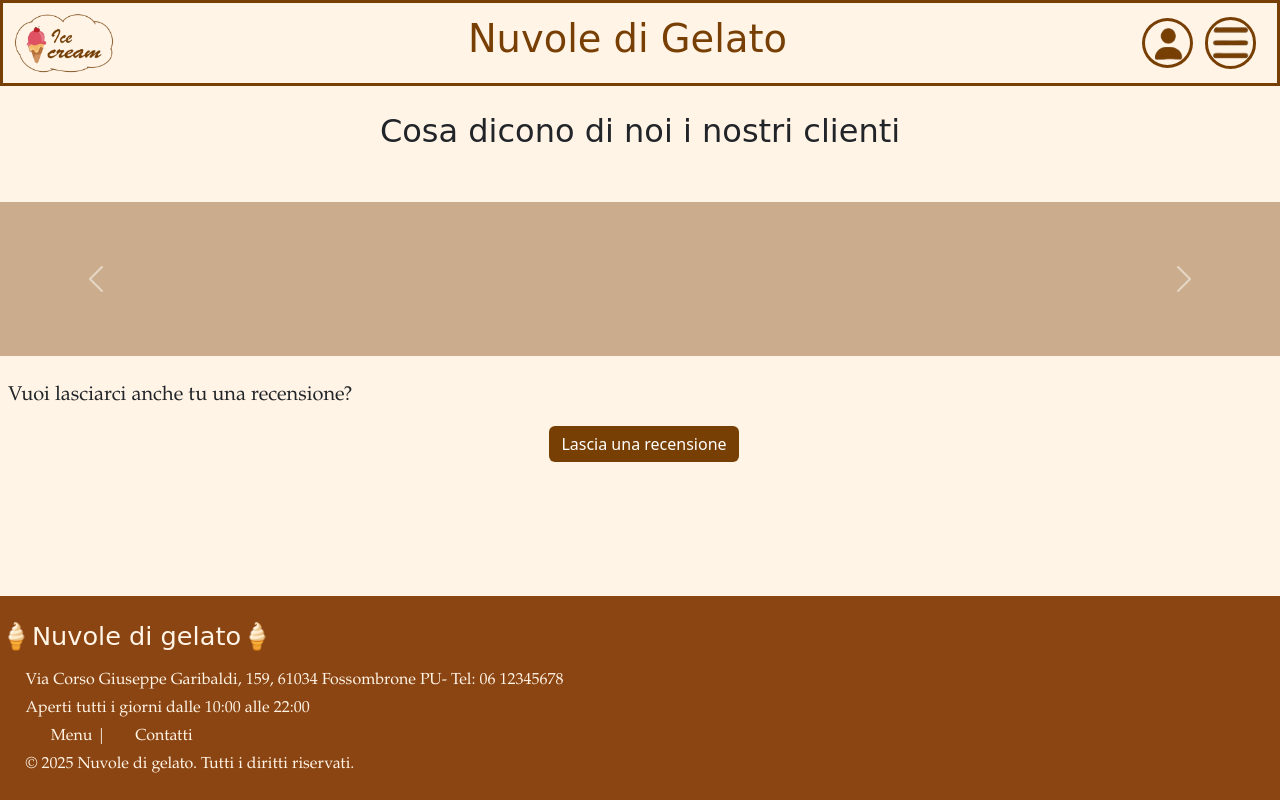
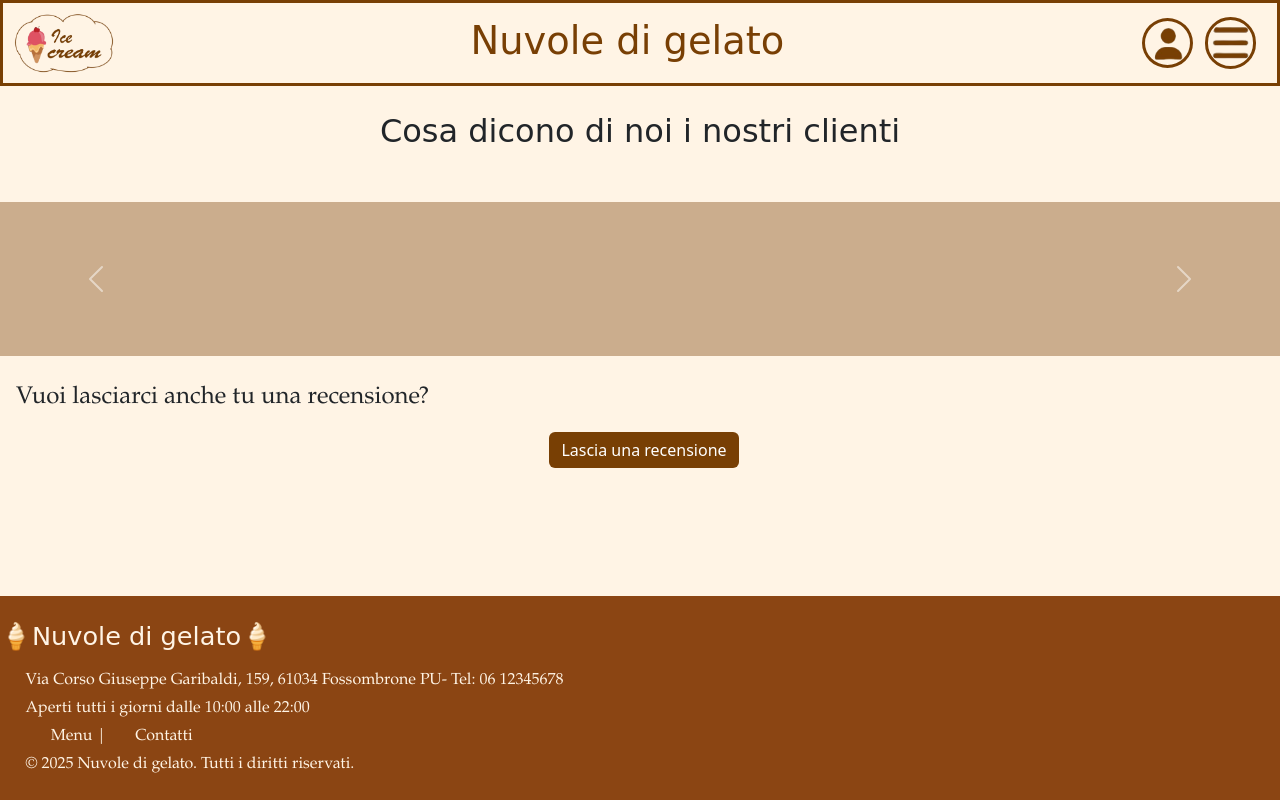
Before and after one commit to BennyBarone/WebProgetto, a PHP site: page /recensioni.php in a window 1280 px wide. Run offline with PHP 8.4, Linux system fonts and the light colour scheme; the visitor is signed in with stand-in values (Sample User, id 1); data that the repository does not hold is empty.

Commit message:
sitemata pagina recensioni

```diff
--- a/progetto/css/style.css
+++ b/progetto/css/style.css
@@ -104,9 +104,12 @@ body {
  }
 
 
- h1 {
+ h1 a {
      font-family: "Lucida Handwriting", cursive;
      font-size: 5vw;  /* Usa 3vw per un font responsivo */
+     text-decoration: none;
+     color: #783f04;
+
  }
 
  /* Stile base per tutte le immagini */
@@ -199,13 +202,13 @@ body {
      margin: 10px auto;
  }
 
- #scopri, #acquista, .acquistaprod, #invia, #tesserafed, .scegliGusto, #registrazione, #invia_login{
+ #scopri, #acquista, .acquistaprod, #invia, #tesserafed, .scegliGusto, #registrazione, #invia_login,#lascia_recensione{
      border:#783f04;
      background-color: #783f04;
      transition: all 0.3s ease;
  }
 
- #scopri{
+ #scopri,#lascia_recensione{
      margin-bottom: 5%;
  }
 
@@ -217,7 +220,7 @@ body {
      font-size:24vw;
  }
 
- #scopri:hover,#acquista:hover, #acquistaprod:hover, #invia:hover, #tesserafed:hover{
+ #scopri:hover,#acquista:hover, #acquistaprod:hover, #invia:hover, #tesserafed:hover,#lascia_recensione:hover{
      background-color: rgba(165, 42, 42, 0.1);
      color: darkbrown;
  }
@@ -226,7 +229,7 @@ body {
     width: 17vw;
  }
 
- h5{
+ section h5{
      font-family: 'Papyrus', fantasy;
      font-size: 5vw;
  }
@@ -395,12 +398,13 @@ article h3{
 
 
 
+
  @media screen and (min-width: 1024px) {
      header img {
          width: 4vw;
      }
 
-     h1 {
+     h1 a {
          font-size: 3vw;  /* Aumenta ulteriormente la dimensione del testo per schermi molto piccoli */
      }
 
@@ -446,7 +450,7 @@ article h3{
          height: 4.5vw;
     }
 
-    h5{
+    section h5{
          font-size:2vw;
     }
 
@@ -527,7 +531,8 @@ article h3{
         padding: 6% 0 !important;
     }
 
-
-
+    #lascia_recensione{
+        margin-bottom: 10%;
+    }
 
  }
--- a/progetto/template/base.php
+++ b/progetto/template/base.php
@@ -13,7 +13,7 @@ if (session_status() == PHP_SESSION_NONE) {
     <!-- Bootstrap CSS -->
     <link href="https://cdn.jsdelivr.net/npm/bootstrap@5.3.3/dist/css/bootstrap.min.css" rel="stylesheet"
         integrity="sha384-QWTKZyjpPEjISv5WaRU9OFeRpok6YctnYmDr5pNlyT2bRjXh0JMhjY6hW+ALEwIH" crossorigin="anonymous">
-    <link rel="stylesheet" type="text/css" href="./css/style.css?v=133">
+    <link rel="stylesheet" type="text/css" href="./css/style.css?v=123">
     <script src="https://cdn.jsdelivr.net/npm/bootstrap@5.3.3/dist/js/bootstrap.bundle.min.js"></script>
 </head>
 <body>
@@ -22,7 +22,7 @@ if (session_status() == PHP_SESSION_NONE) {
             <div class="logo-container">
                 <img id="logo" src="img/logo.png" alt="Gelato">
             </div>
-            <h1 class="text-center flex-grow-1">Nuvole di Gelato</h1>
+            <h1 class="text-center flex-grow-1" ><a href="index.php">Nuvole di gelato</a></h1>
               <!-- Menu a discesa -->
               <div class="dropdown">
                 <img src="img/profilo.png" alt="account" id="profileDropdown" class="clickable-image dropdown-toggle" role="button" data-bs-toggle="dropdown" aria-expanded="false">
--- a/progetto/template/vedi_recensioni.php
+++ b/progetto/template/vedi_recensioni.php
@@ -21,9 +21,9 @@
 </section>
 
 <article class="mt-4 ms-2">
-    <p class="fs-5">Vuoi lasciarci anche tu una recensione?<p>
+    <p class="fs-4 ms-2">Vuoi lasciarci anche tu una recensione?<p>
     <div class="text-center">
-      <a href="mioprofilo.php" class="btn btn-primary" id="scopri">Lascia una recensione</a>
+      <a href="mioprofilo.php" class="btn btn-primary " id="lascia_recensione">Lascia una recensione</a>
     </div>
 
 
```
